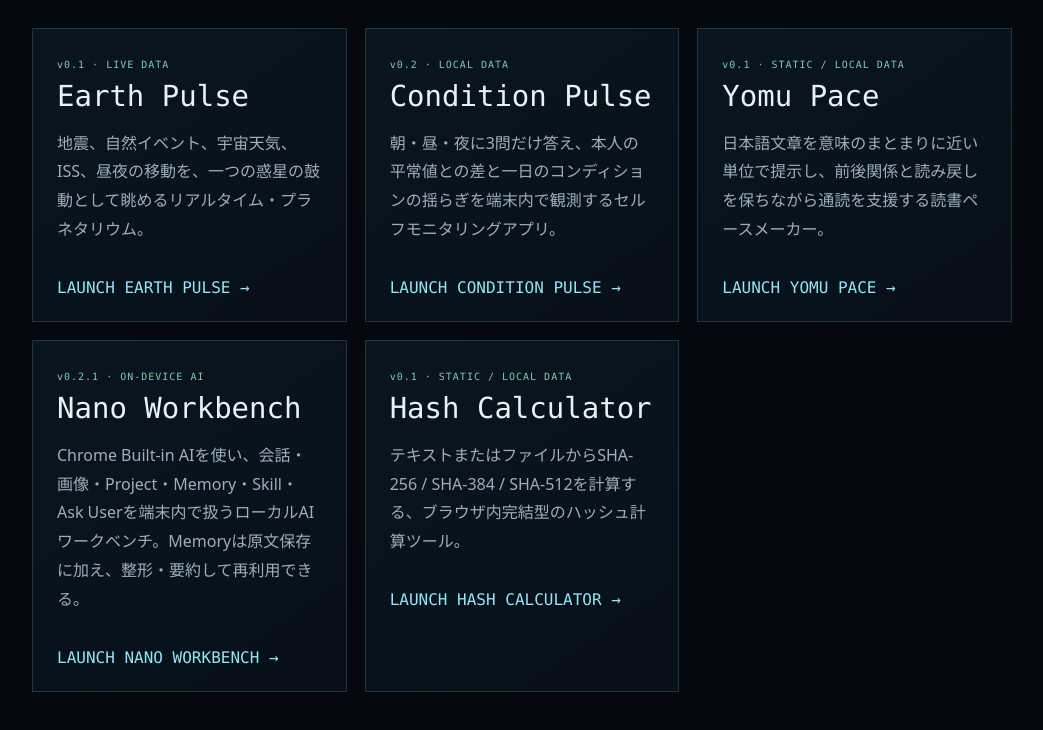
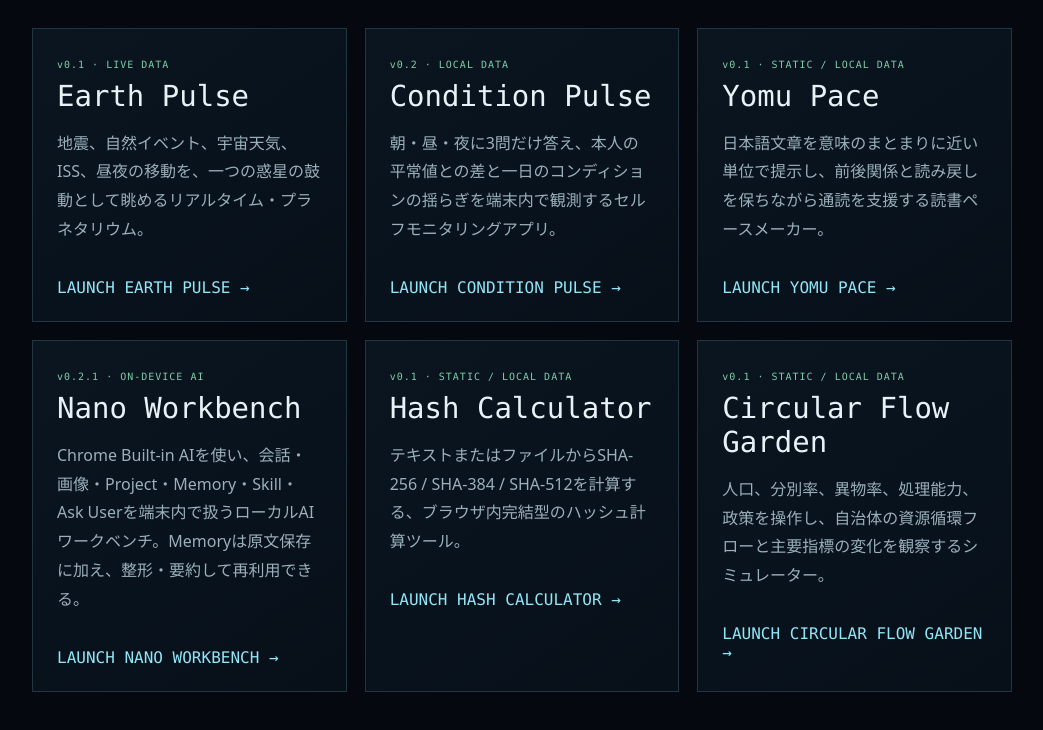
Before and after one commit to rhodanus2179/miscellaneous, a plain HTML site: page index.html in a window 1280 px wide. Shown: the part 250-980 px from the top of the page, without its empty margins (118-1161 px from the left). Drawn offline with Linux system fonts and the light colour scheme.

Commit message:
Link Circular Flow Garden

```diff
--- a/index.html
+++ b/index.html
@@ -57,6 +57,12 @@
         <p>テキストまたはファイルからSHA-256 / SHA-384 / SHA-512を計算する、ブラウザ内完結型のハッシュ計算ツール。</p>
         <a href="./hash-calculator/">LAUNCH HASH CALCULATOR →</a>
       </article>
+      <article>
+        <span class="status">v0.1 · STATIC / LOCAL DATA</span>
+        <h2>Circular Flow Garden</h2>
+        <p>人口、分別率、異物率、処理能力、政策を操作し、自治体の資源循環フローと主要指標の変化を観察するシミュレーター。</p>
+        <a href="./circular-flow-garden/">LAUNCH CIRCULAR FLOW GARDEN →</a>
+      </article>
     </section>
   </main>
 </body>
```
